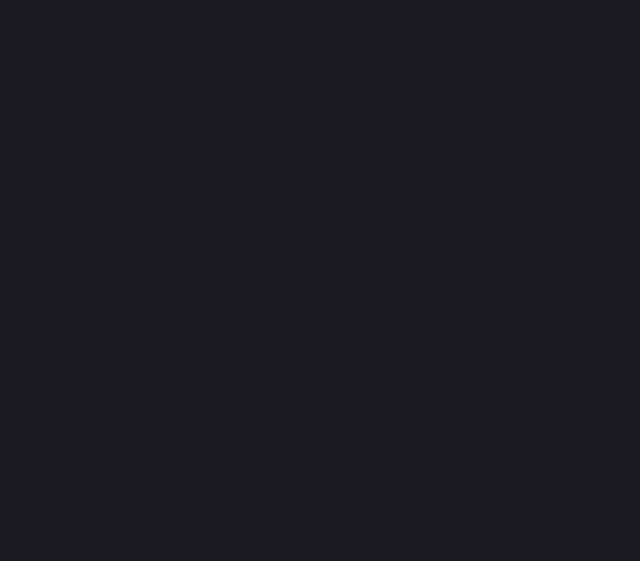
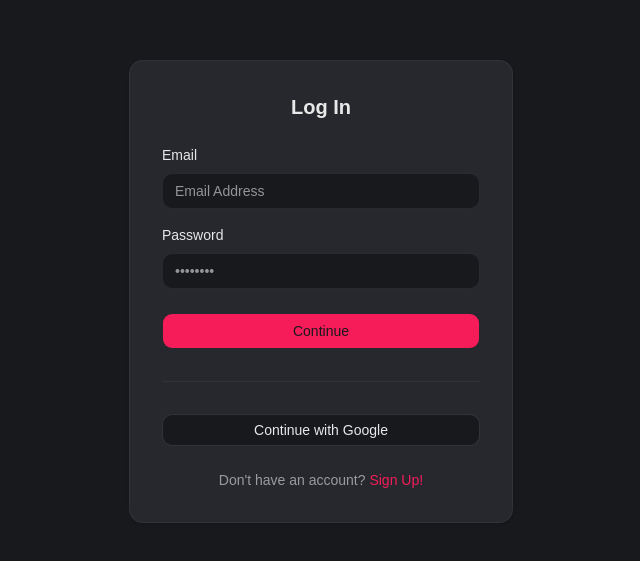
Before and after one commit to cs490-groupproj/frontend, a React (Vite) app: page /login in a window 1280 px wide. Before the commit this address had no page. Shown: the part 109-670 px from the top of the page, without its empty margins (319-959 px from the left). Built offline with nearby package versions, Linux system fonts and the light colour scheme.

Commit message:
changed some paths whose names strayed from convention

```diff
--- a/src/App.jsx
+++ b/src/App.jsx
@@ -5,7 +5,7 @@ import ClientDashboard from "./components/ClientDashboard.jsx";
 import ClientSurvey from "./components/ClientSurvey.jsx";
 import LandingPage from "./pages/LandingPage/LandingPage.jsx";
 
-import SignIn from "./components/SignIn.jsx";
+import LogIn from "./components/LogIn.jsx";
 import SignUp from "./components/SignUp.jsx";
 
 import DashboardLayout from "./components/layout/DashboardLayout.jsx";
@@ -21,7 +21,7 @@ const App = () => {
       </Route>
       {/* put things that need the sidebar in here */}
       <Route element={<DashboardLayout />}>
-        <Route path="/clientdashboard" element={<ClientDashboard />} />
+        <Route path="/clientDashboard" element={<ClientDashboard />} />
         <Route path="/coaches" element={<BrowseCoaches />} />
         <Route path="/exercises" element={<div>Exercises</div>} />
         <Route path="/payment" element={<div>Payment</div>} />
@@ -29,9 +29,9 @@ const App = () => {
         <Route path="/chat" element={<div>Chat Content</div>} />
       </Route>
       {/* Put things that need neither here */}
-      <Route path="/signin" element={<SignIn />} />
+      <Route path="/login" element={<LogIn />} />
       <Route path="/signup" element={<SignUp />} />
-      <Route path="/clientsurvey" element={<ClientSurvey />} />
+      <Route path="/clientSurvey" element={<ClientSurvey />} />
     </Routes>
   );
 };
--- a/src/components/SignIn.jsx
+++ b/src/components/LogIn.jsx
@@ -2,24 +2,36 @@ import React, { useState } from "react";
 import { Link } from "react-router-dom";
 import { Button } from "@/components/ui/button";
 
-const SignIn = () => {
+const LogIn = () => {
   const [email, setEmail] = useState("");
   const [password, setPassword] = useState("");
 
   const handleSubmit = (e) => {
     e.preventDefault();
-    console.log("sign in", { email, password });
+    console.log("log in", { email, password });
   };
 
   return (
-    <div className="flex min-h-screen items-center justify-center bg-background px-4">
-      <div className="w-full max-w-sm rounded-xl border border-border bg-card p-8 shadow-sm">
-        <h1 className="mb-6 text-center text-xl font-semibold text-card-foreground">
-          Sign in
+    <div
+      className="bg-background flex min-h-screen items-center justify-center
+        px-4"
+    >
+      <div
+        className="border-border bg-card w-full max-w-sm rounded-xl border p-8
+          shadow-sm"
+      >
+        <h1
+          className="text-card-foreground mb-6 text-center text-xl
+            font-semibold"
+        >
+          Log In
         </h1>
         <form onSubmit={handleSubmit} className="flex flex-col gap-4">
           <div className="flex flex-col gap-2">
-            <label htmlFor="email" className="text-sm font-medium text-foreground">
+            <label
+              htmlFor="email"
+              className="text-foreground text-sm font-medium"
+            >
               Email
             </label>
             <input
@@ -29,13 +41,19 @@ const SignIn = () => {
               autoComplete="email"
               value={email}
               onChange={(e) => setEmail(e.target.value)}
-              className="h-9 w-full rounded-lg border border-input bg-background px-3 text-sm text-foreground outline-none ring-ring/50 placeholder:text-muted-foreground focus-visible:border-ring focus-visible:ring-3"
+              className="border-input bg-background text-foreground ring-ring/50
+                placeholder:text-muted-foreground focus-visible:border-ring h-9
+                w-full rounded-lg border px-3 text-sm outline-none
+                focus-visible:ring-3"
               placeholder="Email Address"
               required
             />
           </div>
           <div className="flex flex-col gap-2">
-            <label htmlFor="password" className="text-sm font-medium text-foreground">
+            <label
+              htmlFor="password"
+              className="text-foreground text-sm font-medium"
+            >
               Password
             </label>
             <input
@@ -45,7 +63,10 @@ const SignIn = () => {
               autoComplete="current-password"
               value={password}
               onChange={(e) => setPassword(e.target.value)}
-              className="h-9 w-full rounded-lg border border-input bg-background px-3 text-sm text-foreground outline-none ring-ring/50 placeholder:text-muted-foreground focus-visible:border-ring focus-visible:ring-3"
+              className="border-input bg-background text-foreground ring-ring/50
+                placeholder:text-muted-foreground focus-visible:border-ring h-9
+                w-full rounded-lg border px-3 text-sm outline-none
+                focus-visible:ring-3"
               placeholder="••••••••"
               required
             />
@@ -53,7 +74,7 @@ const SignIn = () => {
           <Button type="submit" className="mt-2 w-full" size="lg">
             Continue
           </Button>
-          <hr className="my-4 border-t border-border" />
+          <hr className="border-border my-4 border-t" />
           <Button
             type="button"
             variant="outline"
@@ -63,11 +84,12 @@ const SignIn = () => {
             Continue with Google
           </Button>
         </form>
-        <p className="mt-6 text-center text-sm text-muted-foreground">
+        <p className="text-muted-foreground mt-6 text-center text-sm">
           Don't have an account?{" "}
           <Link
             to="/signup"
-            className="font-medium text-primary underline-offset-4 hover:underline"
+            className="text-primary font-medium underline-offset-4
+              hover:underline"
           >
             Sign Up!
           </Link>
@@ -77,4 +99,4 @@ const SignIn = () => {
   );
 };
 
-export default SignIn;
+export default LogIn;
--- a/src/components/Sidebar.jsx
+++ b/src/components/Sidebar.jsx
@@ -11,7 +11,7 @@ import React from "react";
 
 export default function Sidebar() {
   const links = [
-    { to: "/clientdashboard", icon: LayoutDashboard, label: "Dashboard" },
+    { to: "/clientDashboard", icon: LayoutDashboard, label: "Dashboard" },
     { to: "/coaches", icon: Users, label: "Browse Coaches" },
     { to: "/exercises", icon: Dumbbell, label: "Exercises" },
     { to: "/payment", icon: CreditCard, label: "Payment" },
--- a/src/components/SignUp.jsx
+++ b/src/components/SignUp.jsx
@@ -25,7 +25,6 @@ const SignUp = () => {
 
     console.log("sign up payload", payload);
 
-
     const signupEndpoint = "/api/signup";
     try {
       const res = await fetch(signupEndpoint, {
@@ -43,18 +42,27 @@ const SignUp = () => {
     }
 
     if (accountType === "client") {
-      navigate("/clientsurvey");
+      navigate("/clientSurvey");
     }
   };
 
   return (
-    <div className="flex min-h-screen items-center justify-center bg-background px-4">
-      <div className="w-full max-w-sm rounded-xl border border-border bg-card p-8 shadow-sm">
-        <h1 className="mb-4 text-center text-xl font-semibold text-card-foreground">
+    <div
+      className="bg-background flex min-h-screen items-center justify-center
+        px-4"
+    >
+      <div
+        className="border-border bg-card w-full max-w-sm rounded-xl border p-8
+          shadow-sm"
+      >
+        <h1
+          className="text-card-foreground mb-4 text-center text-xl
+            font-semibold"
+        >
           Sign up
         </h1>
 
-        <div className="mb-6 grid grid-cols-2 border-b border-border">
+        <div className="border-border mb-6 grid grid-cols-2 border-b">
           <button
             type="button"
             onClick={() => setAccountType("client")}
@@ -62,7 +70,7 @@ const SignUp = () => {
               accountType === "client"
                 ? "border-primary text-primary"
                 : "border-border text-muted-foreground"
-            }`}
+              }`}
           >
             Client
           </button>
@@ -73,7 +81,7 @@ const SignUp = () => {
               accountType === "coach"
                 ? "border-primary text-primary"
                 : "border-border text-muted-foreground"
-            }`}
+              }`}
           >
             Coach
           </button>
@@ -81,7 +89,10 @@ const SignUp = () => {
 
         <form onSubmit={handleSubmit} className="flex flex-col gap-4">
           <div className="flex flex-col gap-2">
-            <label htmlFor="fname" className="text-sm font-medium text-foreground">
+            <label
+              htmlFor="fname"
+              className="text-foreground text-sm font-medium"
+            >
               First Name
             </label>
             <input
@@ -92,13 +103,19 @@ const SignUp = () => {
               value={fname}
               onChange={(e) => setFname(e.target.value)}
               placeholder="Joe"
-              className="h-9 w-full rounded-lg border border-input bg-background px-3 text-sm text-foreground outline-none ring-ring/50 placeholder:text-muted-foreground focus-visible:border-ring focus-visible:ring-3"
+              className="border-input bg-background text-foreground ring-ring/50
+                placeholder:text-muted-foreground focus-visible:border-ring h-9
+                w-full rounded-lg border px-3 text-sm outline-none
+                focus-visible:ring-3"
               required
             />
           </div>
 
           <div className="flex flex-col gap-2">
-            <label htmlFor="lname" className="text-sm font-medium text-foreground">
+            <label
+              htmlFor="lname"
+              className="text-foreground text-sm font-medium"
+            >
               Last Name
             </label>
             <input
@@ -109,13 +126,19 @@ const SignUp = () => {
               value={lname}
               onChange={(e) => setLname(e.target.value)}
               placeholder="Michelangelo"
-              className="h-9 w-full rounded-lg border border-input bg-background px-3 text-sm text-foreground outline-none ring-ring/50 placeholder:text-muted-foreground focus-visible:border-ring focus-visible:ring-3"
+              className="border-input bg-background text-foreground ring-ring/50
+                placeholder:text-muted-foreground focus-visible:border-ring h-9
+                w-full rounded-lg border px-3 text-sm outline-none
+                focus-visible:ring-3"
               required
             />
           </div>
 
           <div className="flex flex-col gap-2">
-            <label htmlFor="signup-email" className="text-sm font-medium text-foreground">
+            <label
+              htmlFor="signup-email"
+              className="text-foreground text-sm font-medium"
+            >
               Email
             </label>
             <input
@@ -126,13 +149,19 @@ const SignUp = () => {
               value={email}
               onChange={(e) => setEmail(e.target.value)}
               placeholder="Email Address"
-              className="h-9 w-full rounded-lg border border-input bg-background px-3 text-sm text-foreground outline-none ring-ring/50 placeholder:text-muted-foreground focus-visible:border-ring focus-visible:ring-3"
+              className="border-input bg-background text-foreground ring-ring/50
+                placeholder:text-muted-foreground focus-visible:border-ring h-9
+                w-full rounded-lg border px-3 text-sm outline-none
+                focus-visible:ring-3"
               required
             />
           </div>
 
           <div className="flex flex-col gap-2">
-            <label htmlFor="signup-password" className="text-sm font-medium text-foreground">
+            <label
+              htmlFor="signup-password"
+              className="text-foreground text-sm font-medium"
+            >
               Password
             </label>
             <input
@@ -143,7 +172,10 @@ const SignUp = () => {
               value={password}
               onChange={(e) => setPassword(e.target.value)}
               placeholder="••••••••"
-              className="h-9 w-full rounded-lg border border-input bg-background px-3 text-sm text-foreground outline-none ring-ring/50 placeholder:text-muted-foreground focus-visible:border-ring focus-visible:ring-3"
+              className="border-input bg-background text-foreground ring-ring/50
+                placeholder:text-muted-foreground focus-visible:border-ring h-9
+                w-full rounded-lg border px-3 text-sm outline-none
+                focus-visible:ring-3"
               required
             />
           </div>
@@ -152,7 +184,7 @@ const SignUp = () => {
             Create account
           </Button>
 
-          <hr className="my-4 border-t border-border" />
+          <hr className="border-border my-4 border-t" />
 
           <Button
             type="button"
@@ -164,13 +196,14 @@ const SignUp = () => {
           </Button>
         </form>
 
-        <p className="mt-6 text-center text-sm text-muted-foreground">
+        <p className="text-muted-foreground mt-6 text-center text-sm">
           Already have an account?{" "}
           <Link
-            to="/signin"
-            className="font-medium text-primary underline-offset-4 hover:underline"
+            to="/login"
+            className="text-primary font-medium underline-offset-4
+              hover:underline"
           >
-            Sign in
+            Log In
           </Link>
         </p>
       </div>
--- a/src/components/layout/PublicLayout.jsx
+++ b/src/components/layout/PublicLayout.jsx
@@ -11,11 +11,11 @@ const PublicLayout = () => {
       path: "/",
     },
     navPaths: [
-      { pathTitle: "Client Dashboard", path: "/clientdashboard" },
+      { pathTitle: "Client Dashboard", path: "/clientDashboard" },
       { pathTitle: "Path2", path: "/pathname2" },
       {
-        pathTitle: "Sign In",
-        path: "/signin",
+        pathTitle: "Log In",
+        path: "/login",
         type: "btn",
         size: "lg",
         variant: "default",
--- a/src/pages/LandingPage/components/LandingPageFooter.jsx
+++ b/src/pages/LandingPage/components/LandingPageFooter.jsx
@@ -25,9 +25,9 @@ const LandingPageFooter = () => {
         </NavLink>
         <NavLink
           className="hover:text-primary text-lg transition duration-300"
-          to="/signin"
+          to="/login"
         >
-          Sign In
+          Log In
         </NavLink>
         <NavLink
           className="hover:text-primary text-lg transition duration-300"
```
